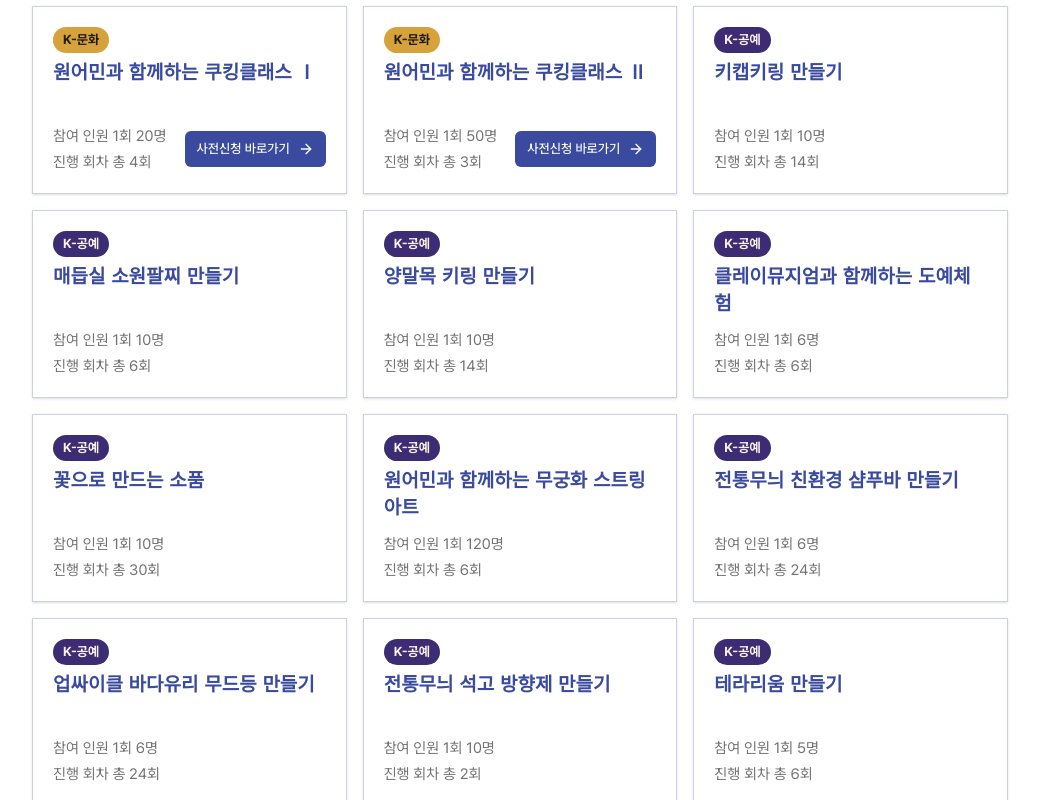
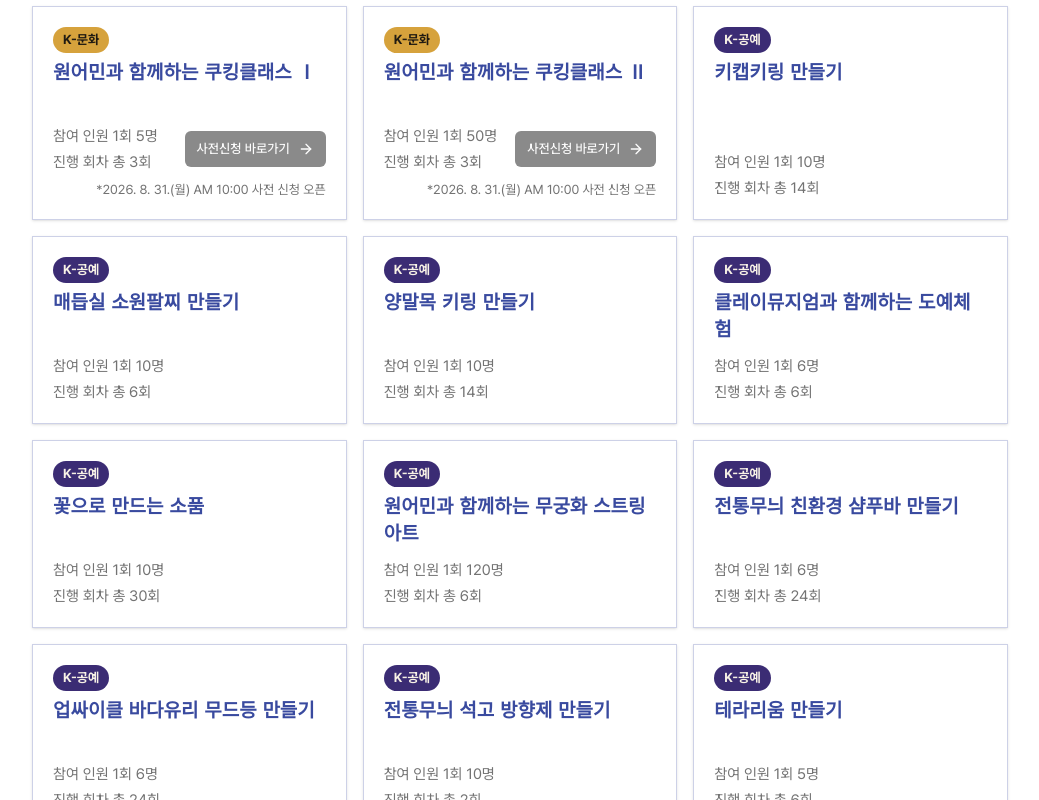
Before and after one commit to client-168-projects/k-culture-festival, a Next.js app: page /program/experience in a window 1280 px wide. Shown: the part 2640-3440 px from the top of the page, without its empty margins (120-1159 px from the left). Built offline with nearby package versions, Linux system fonts and the light colour scheme; no server answers; a web font is replaced by a local one.

Commit message:
feat: 사전신청 시간에 맞게 오픈 설정

```diff
--- a/src/components/experience-program-list.tsx
+++ b/src/components/experience-program-list.tsx
@@ -1,7 +1,7 @@
 "use client";
 
 import { ArrowDownAZ, ArrowRight, ArrowUpAZ, Search } from "lucide-react";
-import { useMemo, useState } from "react";
+import { useEffect, useMemo, useState } from "react";
 
 import { Button } from "@/components/ui/button";
 import {
@@ -19,7 +19,7 @@ import {
 import { Input } from "@/components/ui/input";
 import { EXPERIENCE_CATEGORY_STYLE } from "@/constants/experience-category";
 import type { ExperienceProgram } from "@/data/experience-programs";
-import { cn, toAbsoluteUrl } from "@/lib/utils";
+import { cn, formatKstOpensAt, toAbsoluteUrl } from "@/lib/utils";
 
 type SortOrder = "none" | "asc" | "desc";
 
@@ -34,6 +34,76 @@ function parseSessionCount(sessions: string): number | null {
   // 다른 숫자가 문자열 어딘가에 섞여 있는 경우까지 잘못 집어내지 않기 위함.
   const match = sessions.match(/^총\s*(\d+)회/);
   return match ? Number(match[1]) : null;
+}
+
+function ApplicationSection({
+  capacity,
+  sessions,
+  applicationUrl,
+  applicationOpensAt,
+}: {
+  capacity: string;
+  sessions: string;
+  applicationUrl?: string;
+  applicationOpensAt?: string;
+}) {
+  // 정적 생성(SSG) 페이지라 서버 렌더 시점의 시각을 알 수 없다 — 항상 "닫힘"으로
+  // 시작해 서버/클라이언트 첫 렌더를 일치시키고, mount 직후 useEffect에서 실제
+  // 시각으로 보정한다(hydration mismatch 방지).
+  const [isOpen, setIsOpen] = useState(!applicationOpensAt);
+
+  useEffect(() => {
+    if (!applicationOpensAt) return;
+    const target = new Date(applicationOpensAt).getTime();
+    const check = () => setIsOpen(Date.now() >= target);
+    check();
+    const delay = target - Date.now();
+    if (delay > 0) {
+      const timer = setTimeout(check, delay);
+      return () => clearTimeout(timer);
+    }
+  }, [applicationOpensAt]);
+
+  return (
+    <>
+      <div className="flex items-center justify-between gap-3">
+        <div className="flex flex-col gap-1 text-sm text-muted-foreground">
+          <span>참여 인원 {capacity}</span>
+          <span>진행 회차 {sessions}</span>
+        </div>
+        <div className="flex min-h-9 shrink-0 items-center">
+          {applicationUrl ? (
+            isOpen ? (
+              <Button
+                asChild
+                size="sm"
+                className="shrink-0 rounded-sm bg-brand-cobalt hover:bg-brand-cobalt-deep"
+              >
+                <a
+                  href={toAbsoluteUrl(applicationUrl)}
+                  target="_blank"
+                  rel="noreferrer"
+                >
+                  사전신청 바로가기
+                  <ArrowRight className="size-4" />
+                </a>
+              </Button>
+            ) : (
+              <Button disabled size="sm" className="shrink-0 rounded-sm">
+                사전신청 바로가기
+                <ArrowRight className="size-4" />
+              </Button>
+            )
+          ) : null}
+        </div>
+      </div>
+      {applicationUrl && !isOpen && applicationOpensAt ? (
+        <p className="text-right text-xs text-muted-foreground">
+          *{formatKstOpensAt(applicationOpensAt)} 사전 신청 오픈
+        </p>
+      ) : null}
+    </>
+  );
 }
 
 export function ExperienceProgramList({
@@ -160,31 +230,13 @@ export function ExperienceProgramList({
                   {item.title}
                 </CardTitle>
               </CardHeader>
-              <CardContent className="flex flex-1 flex-col justify-end px-4 sm:px-5">
-                <div className="flex items-center justify-between gap-3">
-                  <div className="flex flex-col gap-1 text-sm text-muted-foreground">
-                    <span>참여 인원 {item.capacity}</span>
-                    <span>진행 회차 {item.sessions}</span>
-                  </div>
-                  <div className="flex min-h-9 shrink-0 items-center">
-                    {item.applicationUrl ? (
-                      <Button
-                        asChild
-                        size="sm"
-                        className="shrink-0 rounded-sm bg-brand-cobalt hover:bg-brand-cobalt-deep"
-                      >
-                        <a
-                          href={toAbsoluteUrl(item.applicationUrl)}
-                          target="_blank"
-                          rel="noreferrer"
-                        >
-                          사전신청 바로가기
-                          <ArrowRight className="size-4" />
-                        </a>
-                      </Button>
-                    ) : null}
-                  </div>
-                </div>
+              <CardContent className="flex flex-1 flex-col justify-end gap-2 px-4 sm:px-5">
+                <ApplicationSection
+                  capacity={item.capacity}
+                  sessions={item.sessions}
+                  applicationUrl={item.applicationUrl}
+                  applicationOpensAt={item.applicationOpensAt}
+                />
               </CardContent>
             </Card>
           ))}
--- a/src/data/experience-programs.ts
+++ b/src/data/experience-programs.ts
@@ -4,6 +4,8 @@ export type ExperienceProgram = {
   sessions: string;
   /** 값이 있으면 카드에 "사전신청하러 가기" 버튼이 자동으로 표시된다. */
   applicationUrl?: string;
+  /** 지정 시 그 시각(KST) 전까지는 버튼이 비활성화되고, 도달하면 자동으로 활성화된다. ISO datetime, 오프셋 명시 (예: "2026-08-31T10:00:00+09:00"). */
+  applicationOpensAt?: string;
   /** 메인 페이지 체험 프로그램 하이라이트 카드에서만 사용 */
   imageUrl?: string;
   /** K-전통 / K-문화 / K-공예 / K-간식 */
@@ -126,17 +128,21 @@ export const experiencePrograms: ExperienceProgram[] = [
   },
   {
     title: "원어민과 함께하는 쿠킹클래스 Ⅰ",
-    capacity: "1회 20명",
-    sessions: "총 4회",
+    capacity: "1회 5명",
+    sessions: "총 3회",
     category: "K-문화",
-    applicationUrl: "https://form.naver.com/response/LC9cSaibiVV"
+    applicationUrl:
+      "https://docs.google.com/forms/d/1MBhqYC2fsP9fBaQdIja0BuDH-j6YLUeOKSTHfBeZBAY/viewform?edit_requested=true",
+    applicationOpensAt: "2026-08-31T10:00:00+09:00",
   },
   {
     title: "원어민과 함께하는 쿠킹클래스 Ⅱ",
     capacity: "1회 50명",
     sessions: "총 3회",
     category: "K-문화",
-    applicationUrl: "https://form.naver.com/response/BL8UzG0RKV5"
+    applicationUrl:
+      "https://docs.google.com/forms/d/1Iw3M5U2JRTSR8iRpSLS_fDeqVRtteHDHA_h56G_kd3s/viewform?edit_requested=true",
+    applicationOpensAt: "2026-08-31T10:00:00+09:00",
   },
   {
     title: "키캡키링 만들기",
--- a/src/lib/utils.ts
+++ b/src/lib/utils.ts
@@ -15,3 +15,29 @@ export function formatFileSize(bytes: number): string {
 export function toAbsoluteUrl(url: string): string {
   return /^https?:\/\//i.test(url) ? url : `https://${url}`;
 }
+
+/** ISO datetime을 "2026. 8. 31.(월) AM 10:00" 형태의 KST 안내 문구로 변환 */
+export function formatKstOpensAt(iso: string): string {
+  const date = new Date(iso);
+
+  const dateParts = new Intl.DateTimeFormat("ko-KR", {
+    timeZone: "Asia/Seoul",
+    year: "numeric",
+    month: "numeric",
+    day: "numeric",
+    weekday: "short",
+  }).formatToParts(date);
+  const getDatePart = (type: Intl.DateTimeFormatPartTypes) =>
+    dateParts.find((part) => part.type === type)?.value ?? "";
+
+  const timeParts = new Intl.DateTimeFormat("en-US", {
+    timeZone: "Asia/Seoul",
+    hour: "numeric",
+    minute: "2-digit",
+    hour12: true,
+  }).formatToParts(date);
+  const getTimePart = (type: Intl.DateTimeFormatPartTypes) =>
+    timeParts.find((part) => part.type === type)?.value ?? "";
+
+  return `${getDatePart("year")}. ${getDatePart("month")}. ${getDatePart("day")}.(${getDatePart("weekday")}) ${getTimePart("dayPeriod")} ${getTimePart("hour")}:${getTimePart("minute")}`;
+}
```
